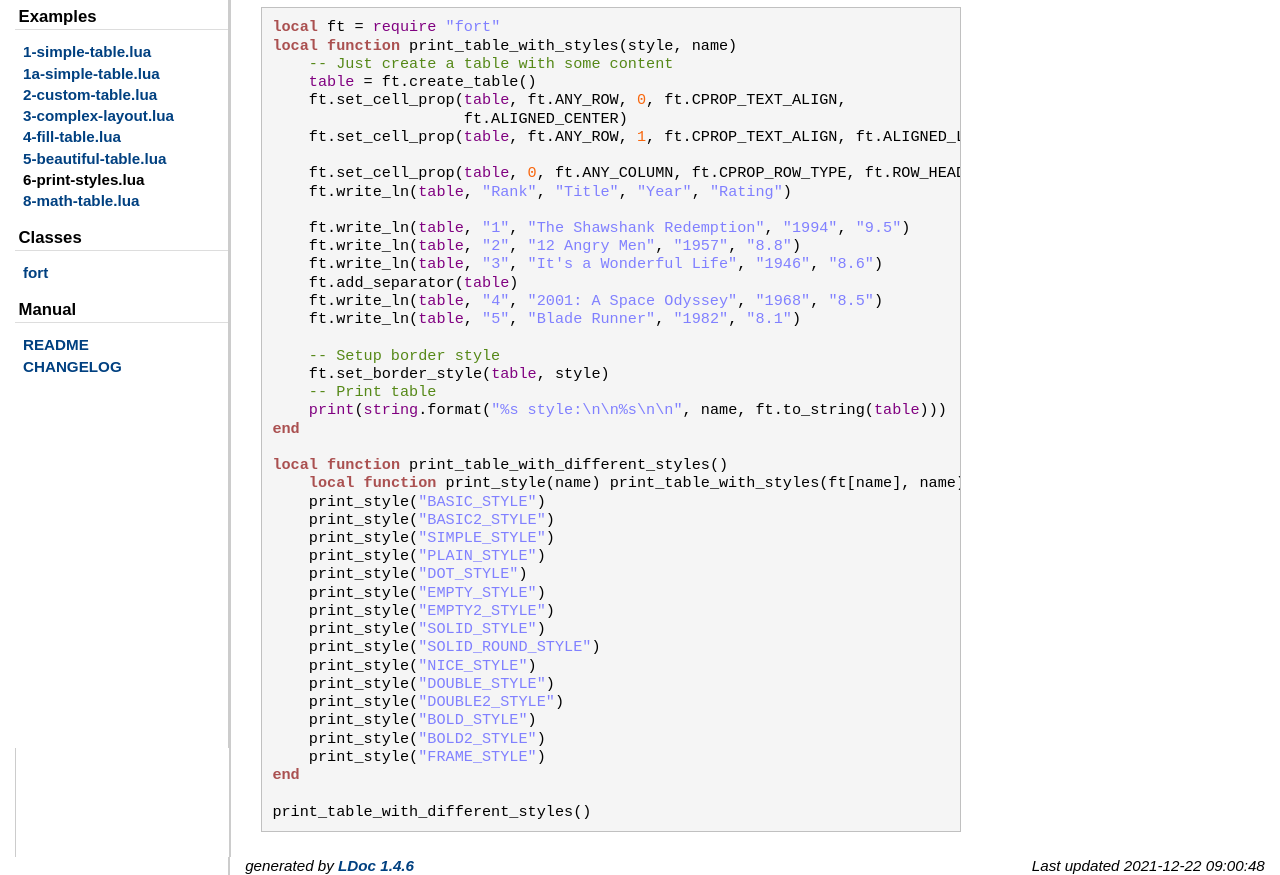
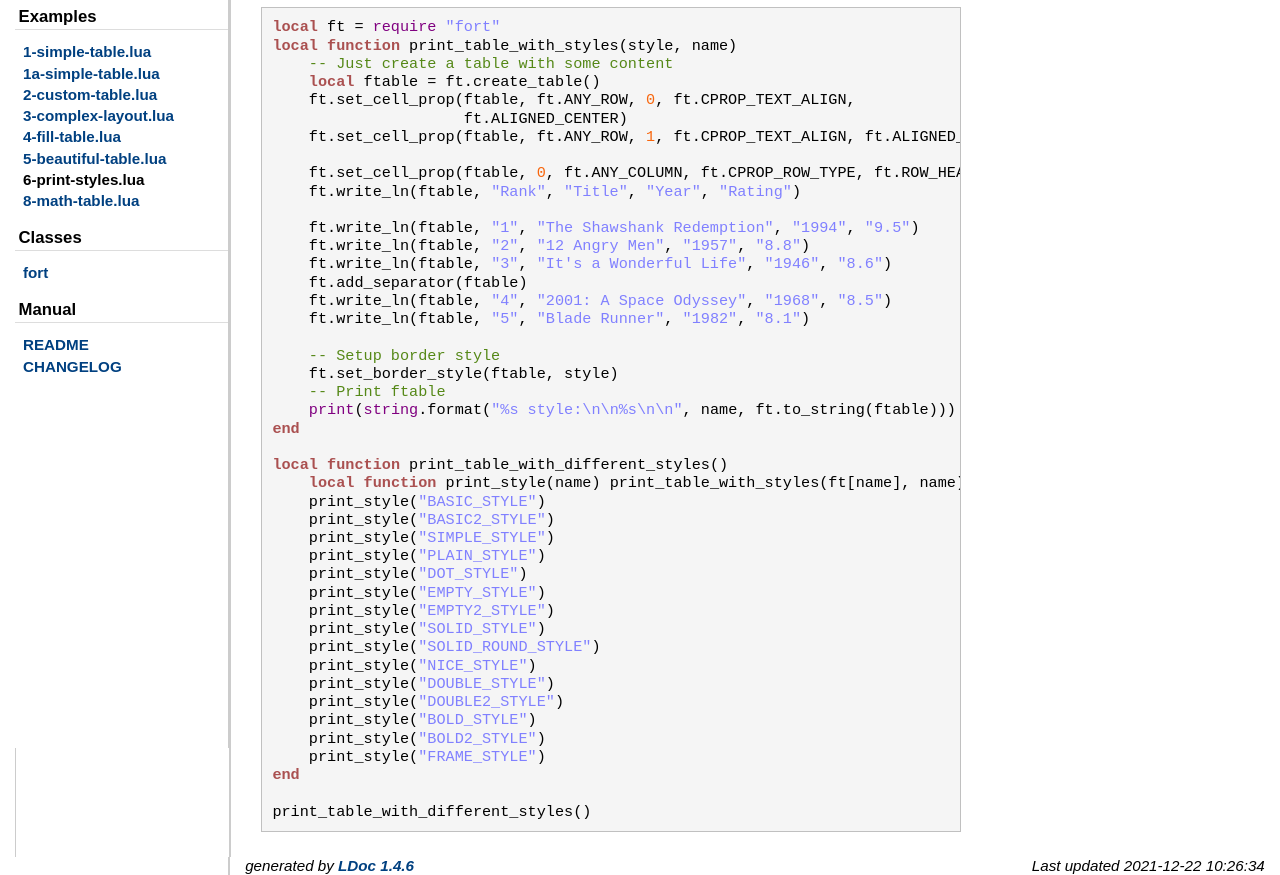
Before and after one commit to nathanrpage97/lua-fort, a plain HTML site: page docs/examples/6-print-styles.lua.html in a window 1280 px wide. Shown: the part 52-927 px from the top of the page. Drawn offline with Linux system fonts and the light colour scheme.

Commit message:
update utf8 doc support

```diff
--- a/docs/examples/6-print-styles.lua.html
+++ b/docs/examples/6-print-styles.lua.html
@@ -59,25 +59,25 @@
 <span class="keyword">local</span> ft = <span class="global">require</span> <span class="string">"fort"</span>
 <span class="keyword">local</span> <span class="keyword">function</span> print_table_with_styles(style, name)
     <span class="comment">-- Just create a table with some content
-</span>    <span class="global">table</span> = ft.create_table()
-    ft.set_cell_prop(<span class="global">table</span>, ft.ANY_ROW, <span class="number">0</span>, ft.CPROP_TEXT_ALIGN,
+</span>    <span class="keyword">local</span> ftable = ft.create_table()
+    ft.set_cell_prop(ftable, ft.ANY_ROW, <span class="number">0</span>, ft.CPROP_TEXT_ALIGN,
                      ft.ALIGNED_CENTER)
-    ft.set_cell_prop(<span class="global">table</span>, ft.ANY_ROW, <span class="number">1</span>, ft.CPROP_TEXT_ALIGN, ft.ALIGNED_LEFT)
+    ft.set_cell_prop(ftable, ft.ANY_ROW, <span class="number">1</span>, ft.CPROP_TEXT_ALIGN, ft.ALIGNED_LEFT)
 
-    ft.set_cell_prop(<span class="global">table</span>, <span class="number">0</span>, ft.ANY_COLUMN, ft.CPROP_ROW_TYPE, ft.ROW_HEADER)
-    ft.write_ln(<span class="global">table</span>, <span class="string">"Rank"</span>, <span class="string">"Title"</span>, <span class="string">"Year"</span>, <span class="string">"Rating"</span>)
+    ft.set_cell_prop(ftable, <span class="number">0</span>, ft.ANY_COLUMN, ft.CPROP_ROW_TYPE, ft.ROW_HEADER)
+    ft.write_ln(ftable, <span class="string">"Rank"</span>, <span class="string">"Title"</span>, <span class="string">"Year"</span>, <span class="string">"Rating"</span>)
 
-    ft.write_ln(<span class="global">table</span>, <span class="string">"1"</span>, <span class="string">"The Shawshank Redemption"</span>, <span class="string">"1994"</span>, <span class="string">"9.5"</span>)
-    ft.write_ln(<span class="global">table</span>, <span class="string">"2"</span>, <span class="string">"12 Angry Men"</span>, <span class="string">"1957"</span>, <span class="string">"8.8"</span>)
-    ft.write_ln(<span class="global">table</span>, <span class="string">"3"</span>, <span class="string">"It's a Wonderful Life"</span>, <span class="string">"1946"</span>, <span class="string">"8.6"</span>)
-    ft.add_separator(<span class="global">table</span>)
-    ft.write_ln(<span class="global">table</span>, <span class="string">"4"</span>, <span class="string">"2001: A Space Odyssey"</span>, <span class="string">"1968"</span>, <span class="string">"8.5"</span>)
-    ft.write_ln(<span class="global">table</span>, <span class="string">"5"</span>, <span class="string">"Blade Runner"</span>, <span class="string">"1982"</span>, <span class="string">"8.1"</span>)
+    ft.write_ln(ftable, <span class="string">"1"</span>, <span class="string">"The Shawshank Redemption"</span>, <span class="string">"1994"</span>, <span class="string">"9.5"</span>)
+    ft.write_ln(ftable, <span class="string">"2"</span>, <span class="string">"12 Angry Men"</span>, <span class="string">"1957"</span>, <span class="string">"8.8"</span>)
+    ft.write_ln(ftable, <span class="string">"3"</span>, <span class="string">"It's a Wonderful Life"</span>, <span class="string">"1946"</span>, <span class="string">"8.6"</span>)
+    ft.add_separator(ftable)
+    ft.write_ln(ftable, <span class="string">"4"</span>, <span class="string">"2001: A Space Odyssey"</span>, <span class="string">"1968"</span>, <span class="string">"8.5"</span>)
+    ft.write_ln(ftable, <span class="string">"5"</span>, <span class="string">"Blade Runner"</span>, <span class="string">"1982"</span>, <span class="string">"8.1"</span>)
 
     <span class="comment">-- Setup border style
-</span>    ft.set_border_style(<span class="global">table</span>, style)
-    <span class="comment">-- Print table
-</span>    <span class="global">print</span>(<span class="global">string</span>.format(<span class="string">"%s style:\n\n%s\n\n"</span>, name, ft.to_string(<span class="global">table</span>)))
+</span>    ft.set_border_style(ftable, style)
+    <span class="comment">-- Print ftable
+</span>    <span class="global">print</span>(<span class="global">string</span>.format(<span class="string">"%s style:\n\n%s\n\n"</span>, name, ft.to_string(ftable)))
 <span class="keyword">end</span>
 
 <span class="keyword">local</span> <span class="keyword">function</span> print_table_with_different_styles()
@@ -106,7 +106,7 @@ print_table_with_different_styles()</pre>
 </div> <!-- id="main" -->
 <div id="about">
 <i>generated by <a href="http://github.com/stevedonovan/LDoc">LDoc 1.4.6</a></i>
-<i style="float:right;">Last updated 2021-12-22 09:00:48 </i>
+<i style="float:right;">Last updated 2021-12-22 10:26:34 </i>
 </div> <!-- id="about" -->
 </div> <!-- id="container" -->
 </body>
```
Also changed, not shown: docs/classes/fort.html (+1 -1 lines), docs/examples/1-simple-table.lua.html (+1 -1 lines), docs/examples/1a-simple-table.lua.html (+1 -1 lines), docs/examples/2-custom-table.lua.html (+1 -1 lines), docs/examples/3-complex-layout.lua.html (+1 -1 lines), docs/examples/4-fill-table.lua.html (+1 -1 lines), docs/examples/5-beautiful-table.lua.html (+1 -1 lines), docs/examples/8-math-table.lua.html (+11 -11 lines), docs/index.html (+1 -1 lines), docs/manual/CHANGELOG.md.html (+1 -1 lines), docs/manual/README.md.html (+5 -1 lines), 1 other file.
